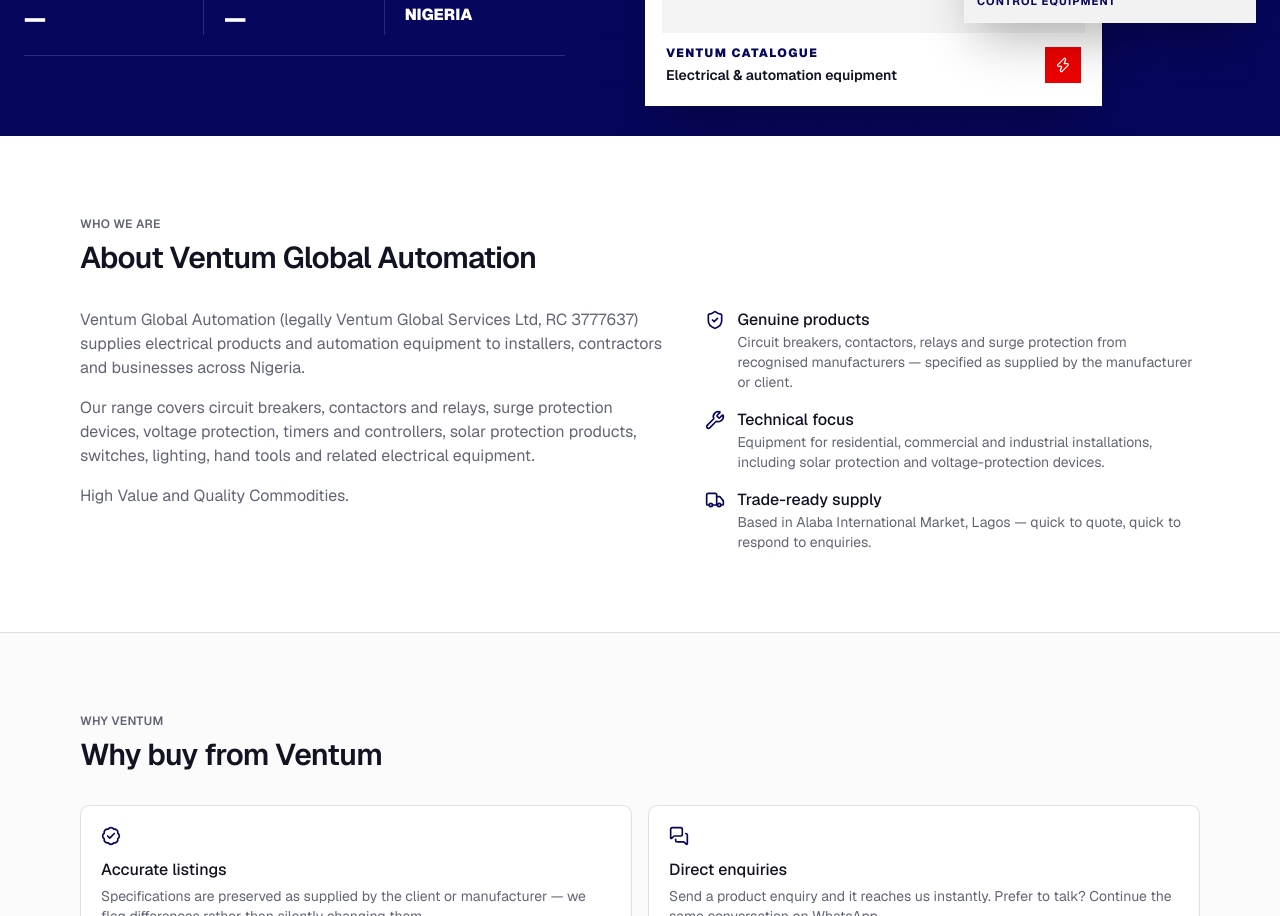
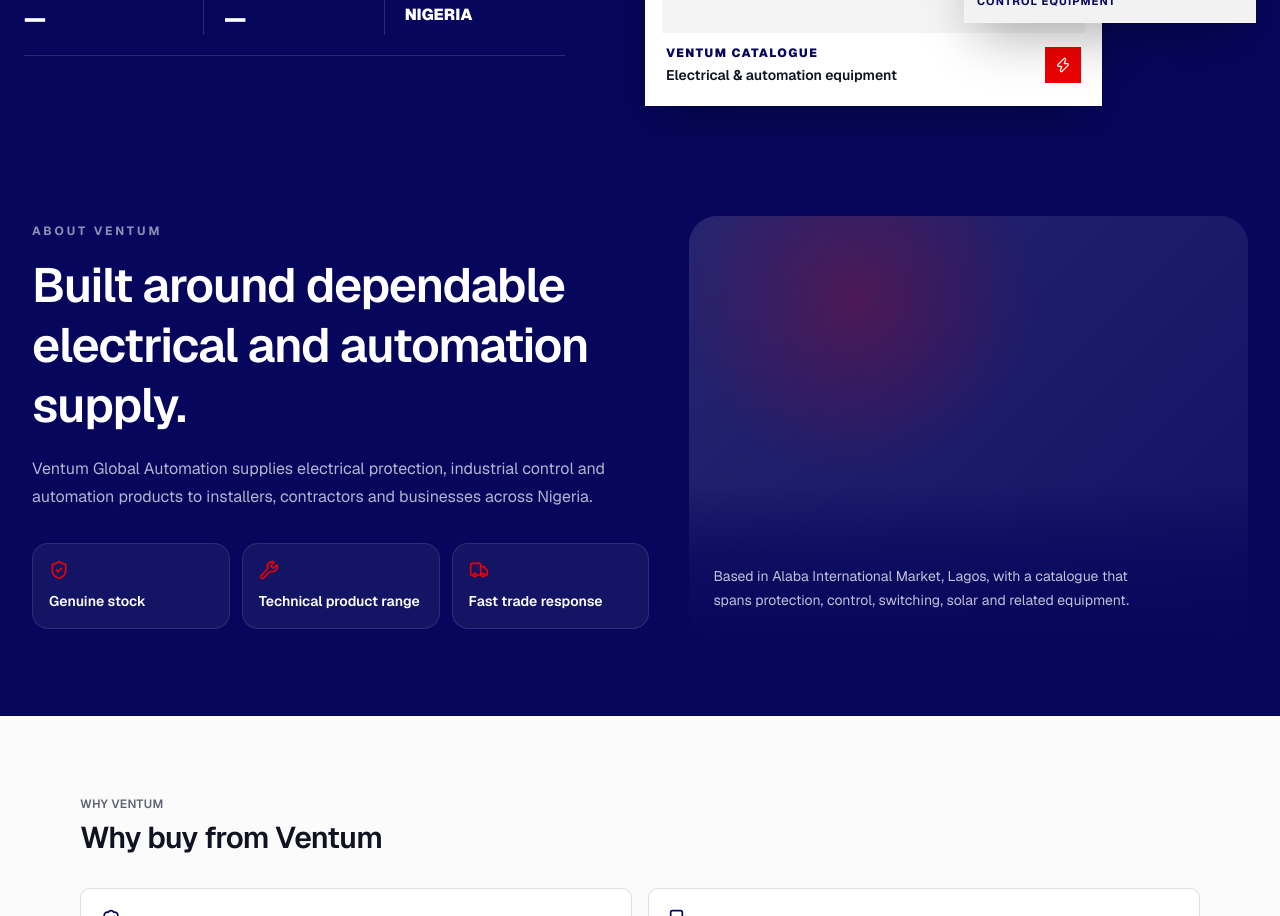
Before and after one commit to bos-code/ventum-automation, a Next.js app: page / in a window 1280 px wide. Shown: the part 740-1656 px from the top of the page. Built offline with nearby package versions, Linux system fonts and the light colour scheme; no server answers.

Commit message:
ui: rebuild about section with visual treatment

```diff
--- a/components/site/home/about.tsx
+++ b/components/site/home/about.tsx
@@ -1,59 +1,71 @@
+import Image from "next/image";
 import { ShieldCheck, Truck, Wrench } from "lucide-react";
-import { Section, SectionHeading } from "@/components/site/section";
 import type { Settings } from "@/types";
 
 const POINTS = [
-  {
-    icon: ShieldCheck,
-    title: "Genuine products",
-    body: "Circuit breakers, contactors, relays and surge protection from recognised manufacturers — specified as supplied by the manufacturer or client.",
-  },
-  {
-    icon: Wrench,
-    title: "Technical focus",
-    body: "Equipment for residential, commercial and industrial installations, including solar protection and voltage-protection devices.",
-  },
-  {
-    icon: Truck,
-    title: "Trade-ready supply",
-    body: "Based in Alaba International Market, Lagos — quick to quote, quick to respond to enquiries.",
-  },
+  { icon: ShieldCheck, title: "Genuine stock" },
+  { icon: Wrench, title: "Technical product range" },
+  { icon: Truck, title: "Fast trade response" },
 ];
 
-export function About({ settings }: { settings: Settings }) {
+export function About({
+  settings,
+  image,
+}: {
+  settings: Settings;
+  image?: string;
+}) {
   return (
-    <Section id="about">
-      <SectionHeading eyebrow="Who we are" title={`About ${settings.businessName}`} />
-      <div className="grid gap-8 lg:grid-cols-[1.2fr_1fr]">
-        <div className="space-y-4 text-muted-foreground">
-          <p>
-            {settings.businessName} (legally {settings.legalName}, RC 3777637)
-            supplies electrical products and automation equipment to installers,
-            contractors and businesses across Nigeria.
+    <section id="about" className="bg-[#06065c] text-white">
+      <div className="mx-auto grid max-w-7xl gap-10 px-4 py-14 sm:px-6 sm:py-20 lg:grid-cols-[1.05fr_.95fr] lg:items-stretch lg:px-8">
+        <div className="flex flex-col justify-center">
+          <p className="text-xs font-bold uppercase tracking-[0.24em] text-white/55">
+            About Ventum
           </p>
-          <p>
-            Our range covers circuit breakers, contactors and relays, surge
-            protection devices, voltage protection, timers and controllers, solar
-            protection products, switches, lighting, hand tools and related
-            electrical equipment.
+          <h2 className="mt-4 max-w-xl text-3xl font-semibold leading-tight tracking-tight sm:text-4xl lg:text-5xl">
+            Built around dependable electrical and automation supply.
+          </h2>
+          <p className="mt-5 max-w-xl text-sm leading-7 text-white/70 sm:text-base">
+            {settings.businessName} supplies electrical protection, industrial
+            control and automation products to installers, contractors and
+            businesses across Nigeria.
           </p>
-          <p>{settings.tagline}.</p>
+
+          <div className="mt-8 grid gap-3 sm:grid-cols-3">
+            {POINTS.map((point) => (
+              <div
+                key={point.title}
+                className="rounded-2xl border border-white/10 bg-white/[0.06] p-4"
+              >
+                <point.icon className="size-5 text-[#ed0101]" aria-hidden="true" />
+                <p className="mt-3 text-sm font-semibold leading-snug">
+                  {point.title}
+                </p>
+              </div>
+            ))}
+          </div>
         </div>
-        <ul className="space-y-4">
-          {POINTS.map((point) => (
-            <li key={point.title} className="flex gap-3">
-              <point.icon
-                className="mt-0.5 size-5 shrink-0 text-primary"
-                aria-hidden="true"
-              />
-              <div>
-                <p className="font-medium">{point.title}</p>
-                <p className="text-sm text-muted-foreground">{point.body}</p>
-              </div>
-            </li>
-          ))}
-        </ul>
+
+        <div className="relative min-h-[320px] overflow-hidden rounded-[28px] bg-white/5 sm:min-h-[420px]">
+          {image ? (
+            <Image
+              src={image}
+              alt="Electrical and automation stock supplied by Ventum"
+              fill
+              sizes="(max-width: 1024px) 100vw, 48vw"
+              className="object-cover"
+            />
+          ) : (
+            <div className="absolute inset-0 bg-[radial-gradient(circle_at_30%_20%,rgba(237,1,1,.22),transparent_35%),linear-gradient(135deg,rgba(255,255,255,.08),transparent)]" />
+          )}
+          <div className="absolute inset-x-0 bottom-0 bg-gradient-to-t from-[#06065c] via-[#06065c]/70 to-transparent p-6 pt-20">
+            <p className="max-w-md text-sm leading-6 text-white/75">
+              Based in Alaba International Market, Lagos, with a catalogue that
+              spans protection, control, switching, solar and related equipment.
+            </p>
+          </div>
+        </div>
       </div>
-    </Section>
+    </section>
   );
 }
```
